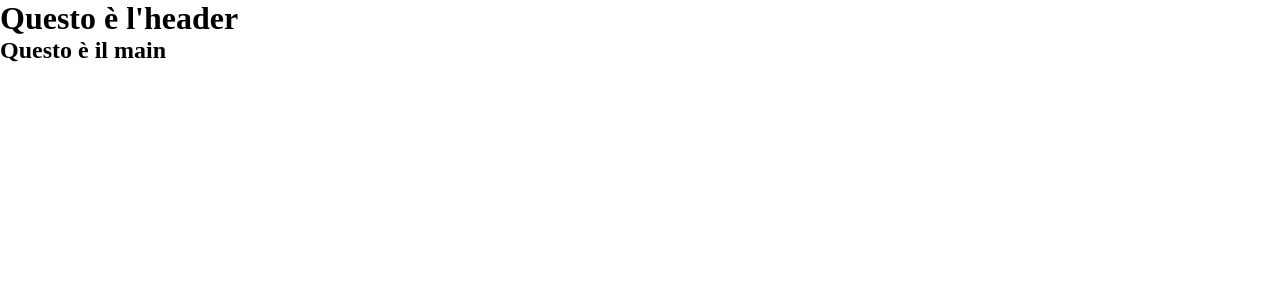
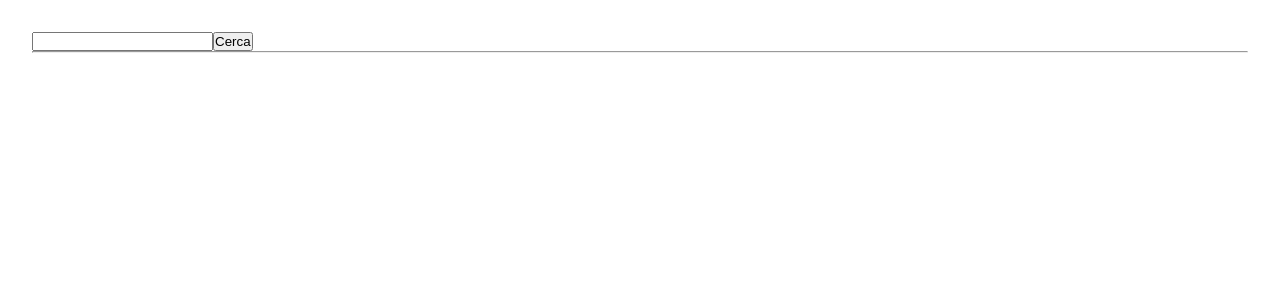
Before and after one commit to DeAngelisDev16/vite-boolflix, a Vue app: page / in a window 1280 px wide. Shown: the top 300 px of the page. Built offline with nearby package versions, Linux system fonts and the light colour scheme.

Commit message:
Genero input text e button nell'header

```diff
--- a/src/App.vue
+++ b/src/App.vue
@@ -2,13 +2,21 @@
 //import axios from 'axios';
 import AppHeader from './components/AppHeader.vue';
 import AppMain from './components/AppMain.vue';
+import { store } from '../src/store'
 
 export default {
     name: 'App.vue',
     components: {
         AppHeader,
         AppMain
+
+    },
+    data() {
+        return {
+            store,
+        }
     }
+
 }
 
 </script>
--- a/src/components/AppHeader.vue
+++ b/src/components/AppHeader.vue
@@ -12,9 +12,15 @@ export default {
 }
 </script>
 <template >
-    <h1>Questo è l'header</h1>
+    <div class="input_wrapper">
+        <input type="text">
+        <button>Cerca</button>
+        <hr>
+    </div>
 
 </template>
 <style lang="scss" scoped>
-
+.input_wrapper {
+    padding: 2rem;
+}
 </style>
--- a/src/components/AppMain.vue
+++ b/src/components/AppMain.vue
@@ -12,7 +12,7 @@ export default {
 }
 </script>
 <template >
-    <h2>Questo è il main</h2>
+
 
 </template>
 <style lang="scss" scoped>
```
